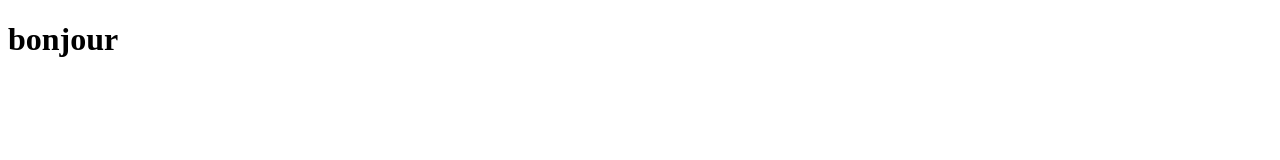
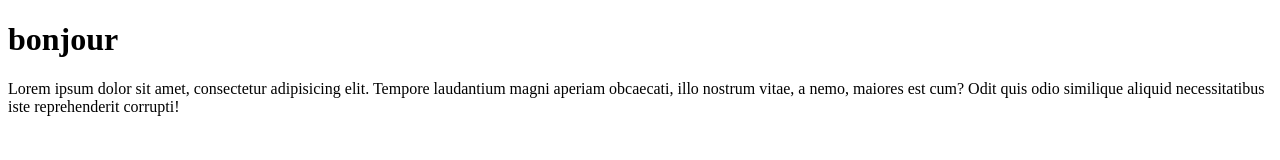
Before and after one commit to Zermoh987/marq_igs, a plain HTML site: page index.html in a window 1280 px wide. Drawn offline with Linux system fonts and the light colour scheme.

Commit message:
marquette

```diff
--- a/index.html
+++ b/index.html
@@ -1,4 +1,3 @@
-<!DOCTYPE html>
 <!DOCTYPE html>
 <html lang="en">
 <head>
@@ -9,5 +8,8 @@
 </head>
 <body>
     <h1>bonjour</h1>
+    Lorem ipsum dolor sit amet, consectetur adipisicing elit.
+    Tempore laudantium magni aperiam obcaecati, illo nostrum vitae, a nemo, maiores est cum?
+    Odit quis odio similique aliquid necessitatibus iste reprehenderit corrupti!
 </body>
 </html>
```
